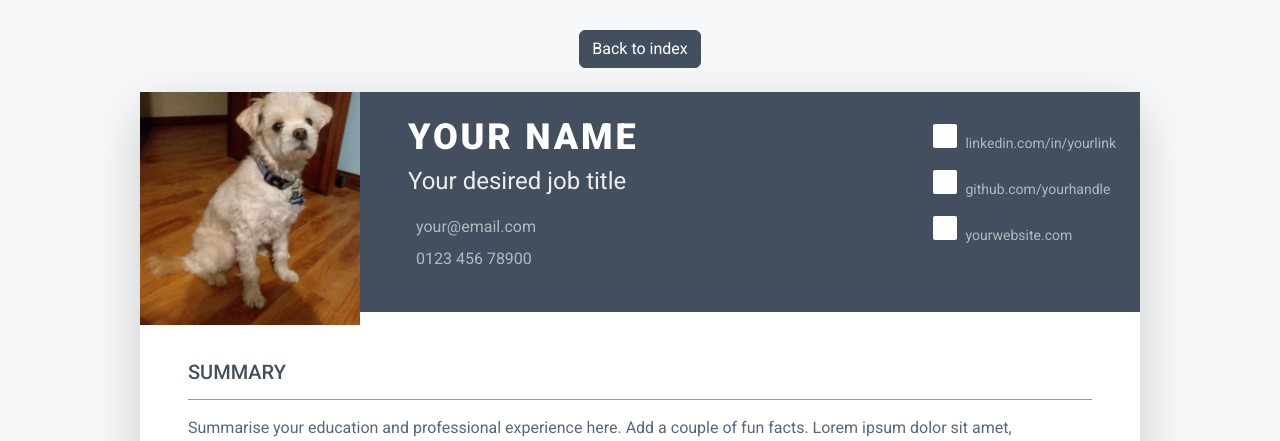
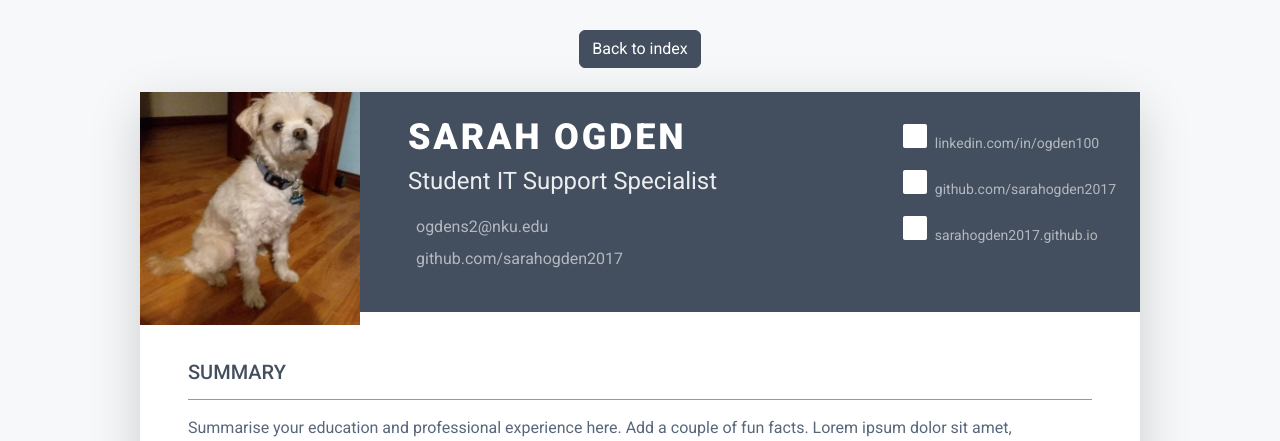
Before and after one commit to sarahogden2017/ASE230_02, a PHP site: page /detail.php?index=0 in a window 1280 px wide. Shown: the top 441 px of the page. Run offline with PHP 8.4, Linux system fonts and the light colour scheme; some libraries are stand-ins or nearby versions.

Commit message:
edited details.php

```diff
--- a/02/detail.php
+++ b/02/detail.php
@@ -7,7 +7,13 @@ $team=[
 				'name'=>'Sarah Ogden',
 				'role'=>'team member',
 				'image'=>'assets/images/sarah.jpg',
-
+				'bio'=>'Sarah is a team member who is passionate about coding and design. She is a quick learner and a great team player.',
+				'job'=>'Student IT Support Specialist',
+				'email'=>'ogdens2@nku.edu',
+				'phone'=>'614-593-5929',
+				'linkedin'=>'linkedin.com/in/ogden100',
+				'github'=>'github.com/sarahogden2017',
+				'website'=>'sarahogden2017.github.io',
 		],
 ]
 ?>
@@ -49,18 +55,18 @@ $team=[
 				    <div class="col">
 					    <div class="row p-4 justify-content-center justify-content-md-between">
 						    <div class="primary-info col-auto">
-							    <h1 class="name mt-0 mb-1 text-white text-uppercase text-uppercase">Your name</h1>
-							    <div class="title mb-3">Your desired job title</div>
+							  <h1 class="name mt-0 mb-1 text-white text-uppercase text-uppercase"><?= $team[$i]['name'] ?></h1>
+							    <div class="title mb-3"><?= $team[$i]['job']?></div>
 							    <ul class="list-unstyled">
-								    <li class="mb-2"><a class="text-link" href="#"><i class="far fa-envelope fa-fw me-2" data-fa-transform="grow-3"></i>your@email.com</a></li>
-								    <li><a class="text-link" href="#"><i class="fas fa-mobile-alt fa-fw me-2" data-fa-transform="grow-6"></i>0123 456 78900</a></li>
+								  <li class="mb-2"><a class="text-link" href="#"><i class="far fa-envelope fa-fw me-2" data-fa-transform="grow-3"></i><?= $team[$i]['email'] ?></a></li>
+								  <li><a class="text-link" href="#"><i class="fas fa-mobile-alt fa-fw me-2" data-fa-transform="grow-6"></i><?= $team[$i]['github'] ?></a></li>
 							    </ul>
 						    </div><!--//primary-info-->
 						    <div class="secondary-info col-auto mt-2">
 							    <ul class="resume-social list-unstyled">
-					                <li class="mb-3"><a class="text-link" href="#"><span class="fa-container text-center me-2"><i class="fab fa-linkedin-in fa-fw"></i></span>linkedin.com/in/yourlink</a></li>
-					                <li class="mb-3"><a class="text-link" href="#"><span class="fa-container text-center me-2"><i class="fab fa-github-alt fa-fw"></i></span>github.com/yourhandle</a></li>
-					                <li><a class="text-link" href="#"><span class="fa-container text-center me-2"><i class="fas fa-globe"></i></span>yourwebsite.com</a></li>
+					        <li class="mb-3"><a class="text-link" href="#"><span class="fa-container text-center me-2"><i class="fab fa-linkedin-in fa-fw"></i></span><?= $team[$i]['linkedin'] ?></a></li>
+					                <li class="mb-3"><a class="text-link" href="#"><span class="fa-container text-center me-2"><i class="fab fa-github-alt fa-fw"></i></span><?= $team[$i]['github'] ?></a></li>
+					                <li><a class="text-link" href="#"><span class="fa-container text-center me-2"><i class="fas fa-globe"></i></span><?= $team[$i]['website'] ?></a></li>
 							    </ul>
 						    </div><!--//secondary-info-->
 					    </div><!--//row-->
```
